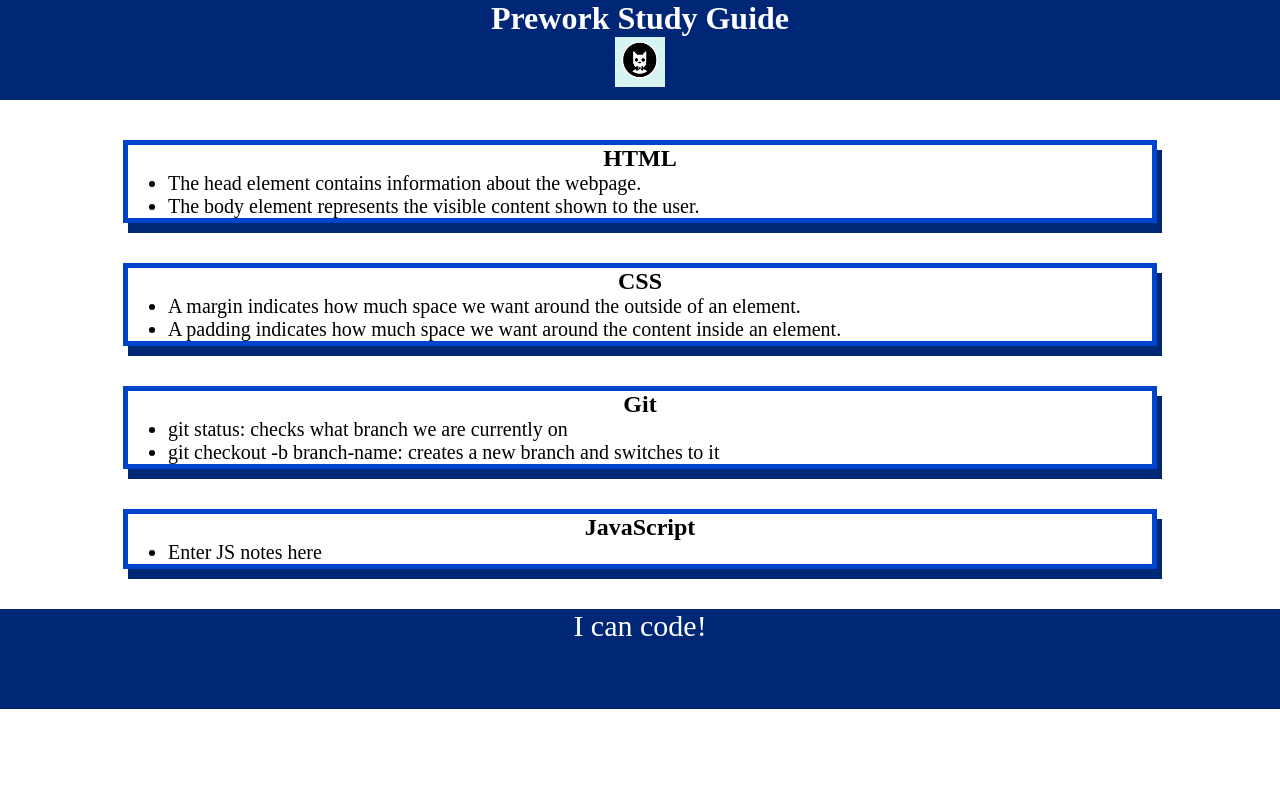
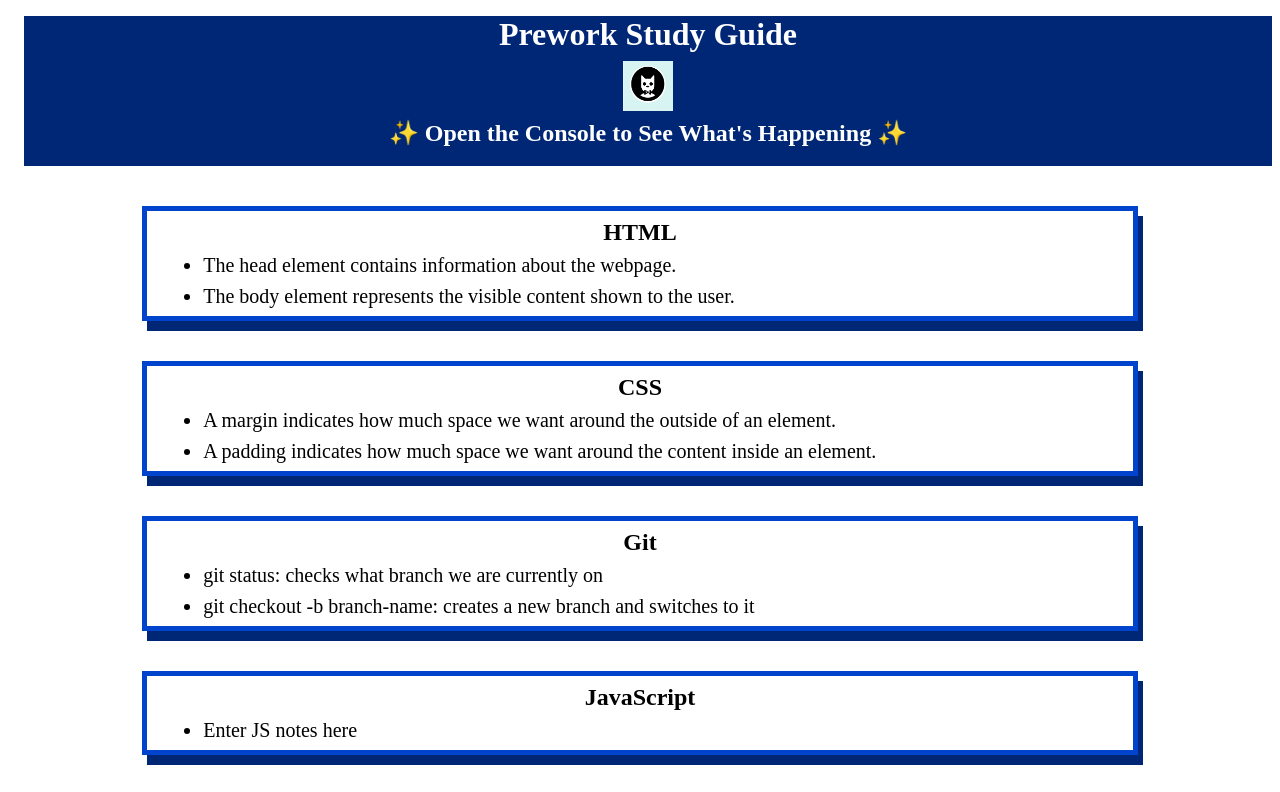
Before and after one commit to gaberinaldi/prework-study-guide, a plain HTML site: page prework-study-guide/index.html in a window 1280 px wide. Shown: the top 792 px of the page. Drawn offline with Linux system fonts and the light colour scheme.

Commit message:
added JavaScript to project

```diff
--- /dev/null
+++ b/prework-study-guide/assets/script.js
@@ -0,0 +1,23 @@
+var topics = ['HTML', 'CSS', 'Git', 'JavaScript'];
+
+for (var x = 0; x < topics.length; x++) {
+ console.log(topics[x]);
+}
+
+/*
+
+var topic = "HTML";
+
+if (topic === 'HTML') {
+  console.log("Let's study HTML!");
+} else if (topic === 'CSS') {
+  console.log("Let's study CSS!");
+} else if (topic === 'Git') {
+  console.log("Let's study Git!");
+} else if (topic === 'JavaScript') {
+  console.log("Let's study JavaScript!");
+} else {
+  console.log('Please try again!');
+}
+
+*/
--- a/prework-study-guide/assets/style.css
+++ b/prework-study-guide/assets/style.css
@@ -1,11 +1,11 @@
 * {
-    margin: 0;
+    margin: 8px;
     padding: 0;
 }
 
 header, footer {
     width: 100%;
-    height: 100px;
+    height: 150px;
     background-color: #002776;
     color: white;
 }
--- a/prework-study-guide/index.html
+++ b/prework-study-guide/index.html
@@ -14,6 +14,7 @@
         src="./assets/bowtie-cat.png"
         alt="Profile image of cat wearing a bow tie."
       />
+      <h2>✨ Open the Console to See What's Happening ✨</h2>
     </header>
 
     <main>
@@ -62,5 +63,7 @@
     <footer>
       <p>I can code!</p>
     </footer>
+
+    <script src="./assets/script.js"></script>
   </body>
 </html>
```
